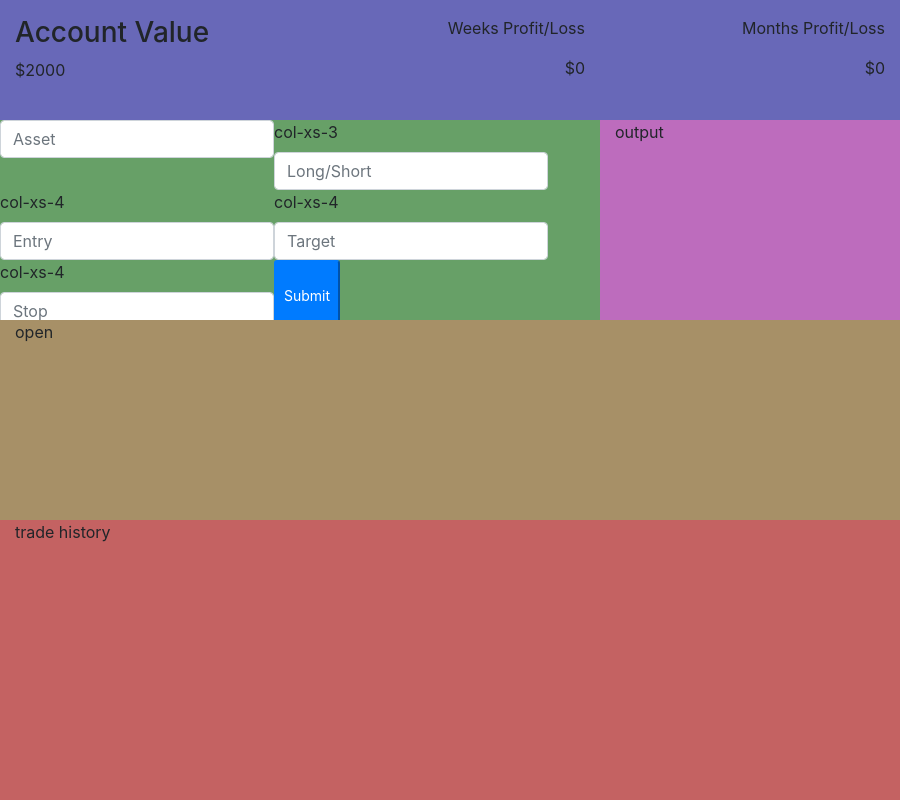
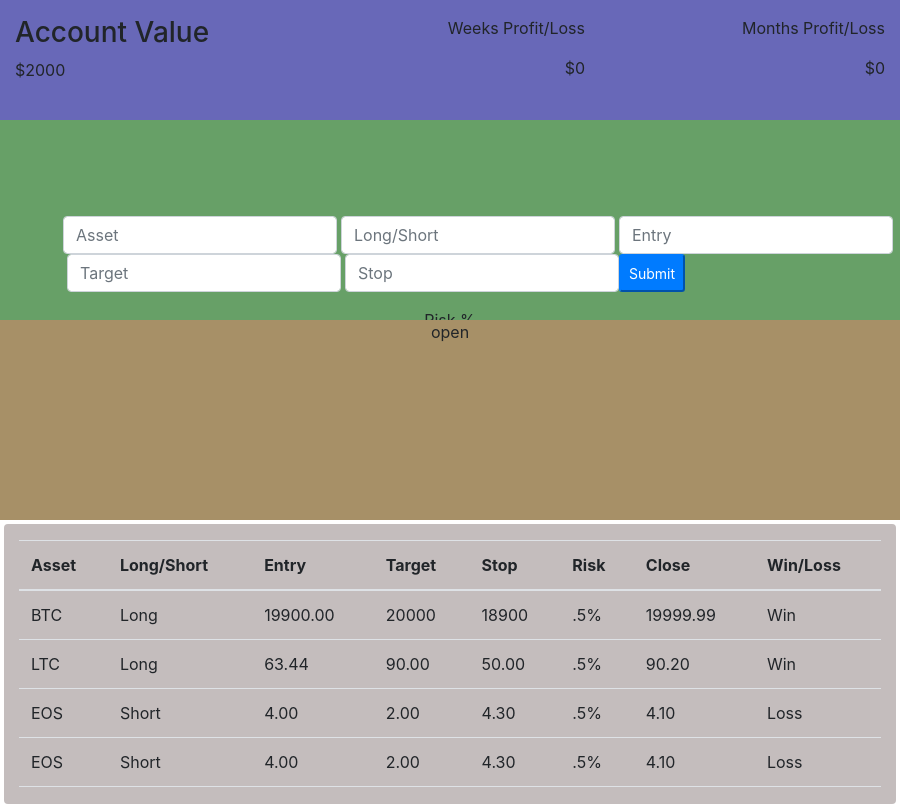
Before and after one commit to Ven0r/trading-journal, an Electron app: page src/index.html in a window 900 px wide. Drawn offline with nearby package versions, Linux system fonts and the light colour scheme.

Commit message:
added table and some other elements

```diff
--- a/src/index.css
+++ b/src/index.css
@@ -19,12 +19,6 @@ h1 {
   height: 25vh;
 }
 
-.output-area {
-  grid-area: output;
-  background: rgb(189, 108, 189);
-  height: 25vh;
-}
-
 .open-positions {
   grid-area: open_trade;
   background: rgb(167, 144, 103);
@@ -33,6 +27,7 @@ h1 {
 
 .trade-history {
   grid-area: history;
-  background: rgb(196, 98, 98);
+  background: rgb(196, 189, 189);
   height: 35vh;
+  overflow-y: scroll;
 }
--- a/src/index.html
+++ b/src/index.html
@@ -23,45 +23,136 @@
       </div>
 
       <div class="row">
-        <div class="input-area col-8">
-          <form class="form-group row" action="/action_page.php">
+        <div class="input-area col">
+          <form class="form-group row mt-5 pt-5 ml-5" action="/action_page.php">
             <div class="col-xs-2">
               <input class="form-control" id="ex1" type="text" placeholder="Asset">
             </div>
-            <div class="col-xs-2">
-              <label for="ex2">col-xs-3</label>
+            <div class="col-xs-2 ml-1">
               <input class="form-control" id="ex2" type="text" placeholder="Long/Short">
             </div>
-            <div class="col-xs-2">
-              <label for="ex3">col-xs-4</label>
+            <div class="col-xs-2 ml-1">
               <input class="form-control" id="ex3" type="text" placeholder="Entry">
             </div>
-            <div class="col-xs-2">
-              <label for="ex3">col-xs-4</label>
+            <div class="col-xs-2 ml-1">
               <input class="form-control" id="ex3" type="text" placeholder="Target">
             </div>
-            <div class="col-xs-2">
-              <label for="ex3">col-xs-4</label>
+            <div class="col-xs-2 ml-1">
               <input class="form-control" id="ex3" type="text" placeholder="Stop">
             </div>
             <button type="submit" class="btn-sm btn-primary">Submit</button>
           </form>
-        </div>
-
-        <div class="output-area col">
-          <p>output</p>
+          <div class="output text-center">
+            <p>Risk %</p>
+            <p>Size Amount</p>
+          </div>
         </div>
       </div>
 
       <div class="row">
         <div class="open-positions col">
-          <p>open</p>
+          <p class="text-center justify-content-center">open</p>
         </div>
       </div>
 
       <div class="row">
-        <div class="trade-history col">
-          <p>trade history</p>
+        <div class="trade-history col m-1 rounded">
+          <table class="table table-hover mt-3">
+            <thead>
+              <tr>
+                <th>Asset</th>
+                <th>Long/Short</th>
+                <th>Entry</th>
+                <th>Target</th>
+                <th>Stop</th>
+                <th>Risk</th>
+                <th>Close</th>
+                <th>Win/Loss</th>
+              </tr>
+            </thead>
+            <tbody>
+              <tr>
+                <td>BTC</td>
+                <td>Long</td>
+                <td>19900.00</td>
+                <td>20000</td>
+                <td>18900</td>
+                <td>.5%</td>
+                <td>19999.99</td>
+                <td>Win</td>
+              </tr>
+              <tr>
+                <td>LTC</td>
+                <td>Long</td>
+                <td>63.44</td>
+                <td>90.00</td>
+                <td>50.00</td>
+                <td>.5%</td>
+                <td>90.20</td>
+                <td>Win</td>
+              </tr>
+              <tr>
+                <td>EOS</td>
+                <td>Short</td>
+                <td>4.00</td>
+                <td>2.00</td>
+                <td>4.30</td>
+                <td>.5%</td>
+                <td>4.10</td>
+                <td>Loss</td>
+              </tr>
+              <tr>
+                <td>EOS</td>
+                <td>Short</td>
+                <td>4.00</td>
+                <td>2.00</td>
+                <td>4.30</td>
+                <td>.5%</td>
+                <td>4.10</td>
+                <td>Loss</td>
+              </tr>
+              <tr>
+                <td>EOS</td>
+                <td>Short</td>
+                <td>4.00</td>
+                <td>2.00</td>
+                <td>4.30</td>
+                <td>.5%</td>
+                <td>4.10</td>
+                <td>Loss</td>
+              </tr>
+              <tr>
+                <td>EOS</td>
+                <td>Short</td>
+                <td>4.00</td>
+                <td>2.00</td>
+                <td>4.30</td>
+                <td>.5%</td>
+                <td>4.10</td>
+                <td>Loss</td>
+              </tr>
+              <tr>
+                <td>EOS</td>
+                <td>Short</td>
+                <td>4.00</td>
+                <td>2.00</td>
+                <td>4.30</td>
+                <td>.5%</td>
+                <td>4.10</td>
+                <td>Loss</td>
+              </tr>
+              <tr>
+                <td>EOS</td>
+                <td>Short</td>
+                <td>4.00</td>
+                <td>2.00</td>
+                <td>4.30</td>
+                <td>.5%</td>
+                <td>4.10</td>
+                <td>Loss</td>
+              </tr>
+            </tbody>
+          </table>
         </div>
       </div>
 
```
